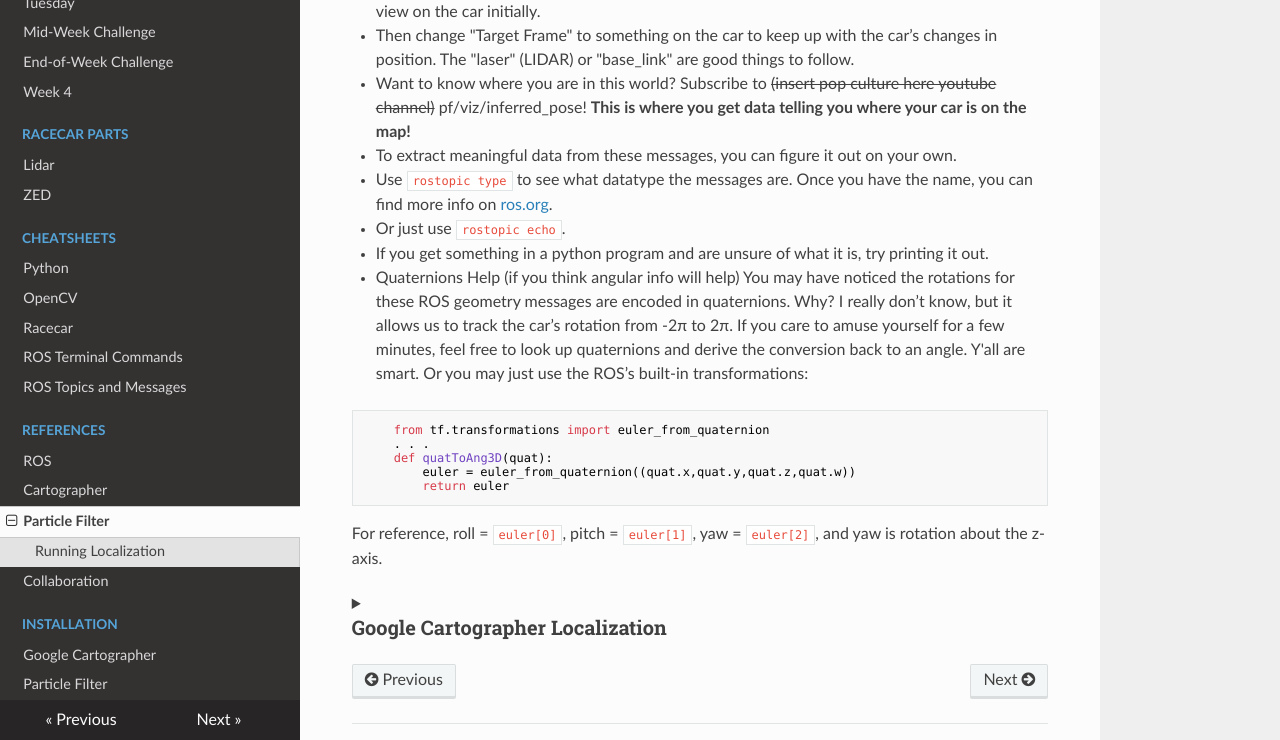
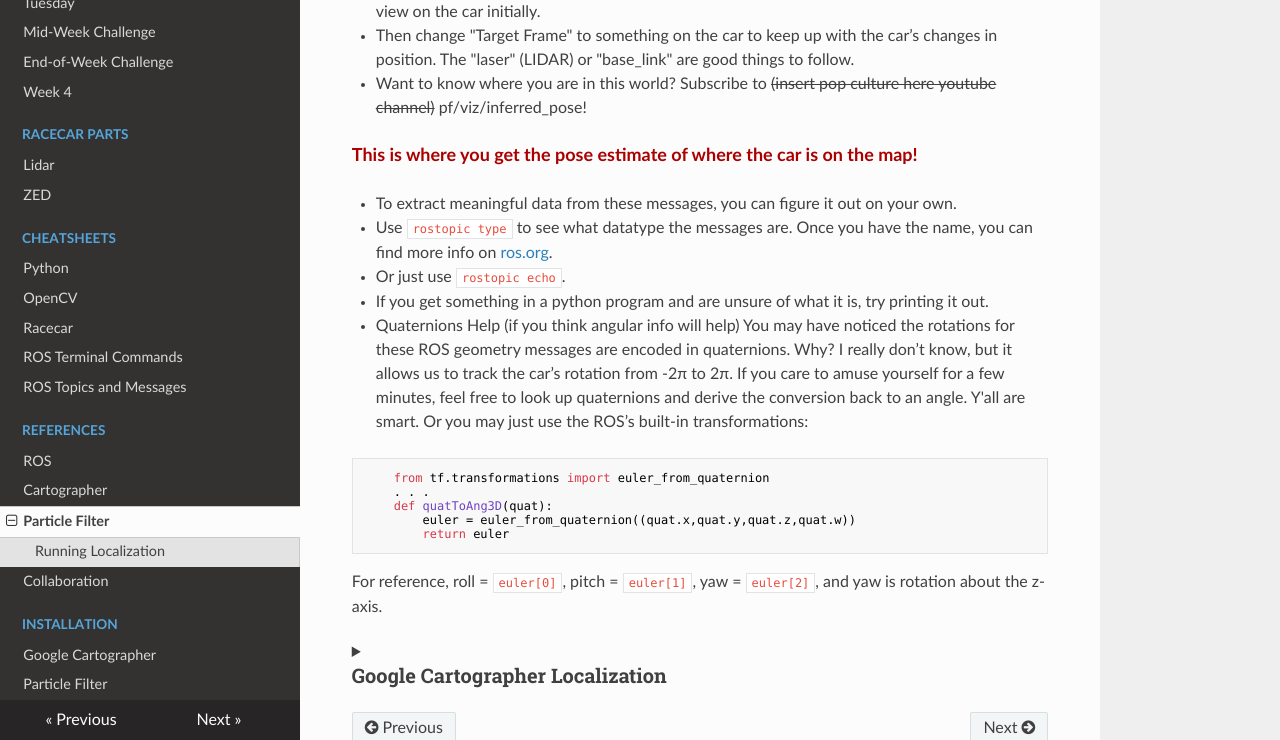
Before and after one commit to ChrisLindland/racecar-website, an MkDocs documentation site: the page built from docs/maps/localization/particle_filter_usage.md, in a window 1280 px wide and 900 px high, scrolled down 1709 px, cut to the strip 160-900 px from the top of the window. Built offline with MkDocs 1.6.1, drawn with Linux system fonts in a browser that asks for light colours; nearby versions of some CDN libraries.

Commit message:
Update particle_filter_usage.md

```diff
--- a/docs/maps/localization/particle_filter_usage.md
+++ b/docs/maps/localization/particle_filter_usage.md
@@ -27,7 +27,11 @@ After the program prints "…Received first LiDAR message," it should start to p
   * Then change "Target Frame" to something on the car to keep up with the car’s changes in position. The "laser" (LIDAR) or "base_link" are good things to follow.
 
 8. Want to know where you are in this world? Subscribe to <del>(insert pop culture here youtube channel)</del> pf/viz/inferred_pose!
-**This is where you get data telling you where your car is on the map!**
+
+
+<font color="AA0000" size="4"><b> This is where you get the pose estimate of where the car is on the map! </b></font>
+
+
   * To extract meaningful data from these messages, you can figure it out on your own.
   * Use `rostopic type` to see what datatype the messages are. Once you have the name, you can find more info on [ros.org](http://docs.ros.org/api/geometry_msgs/html/index-msg.html).
   * Or just use `rostopic echo`.
```
